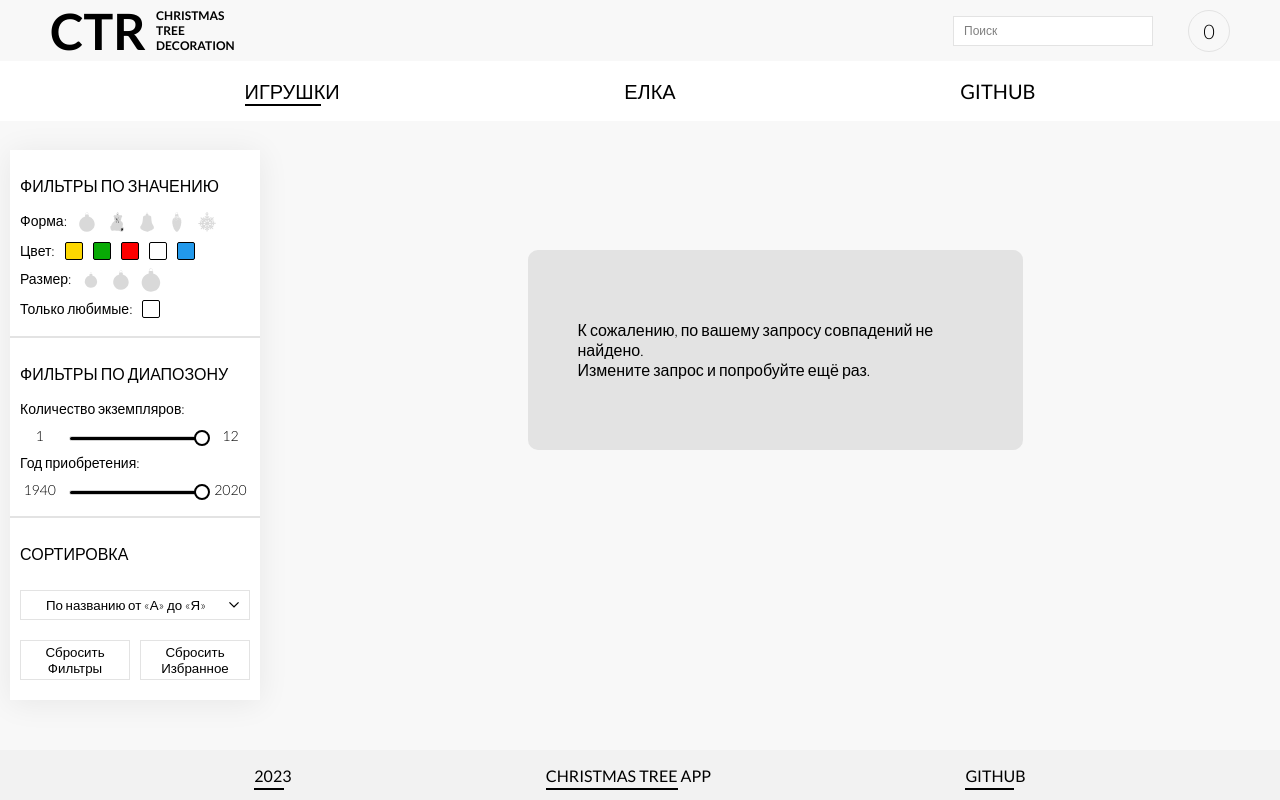
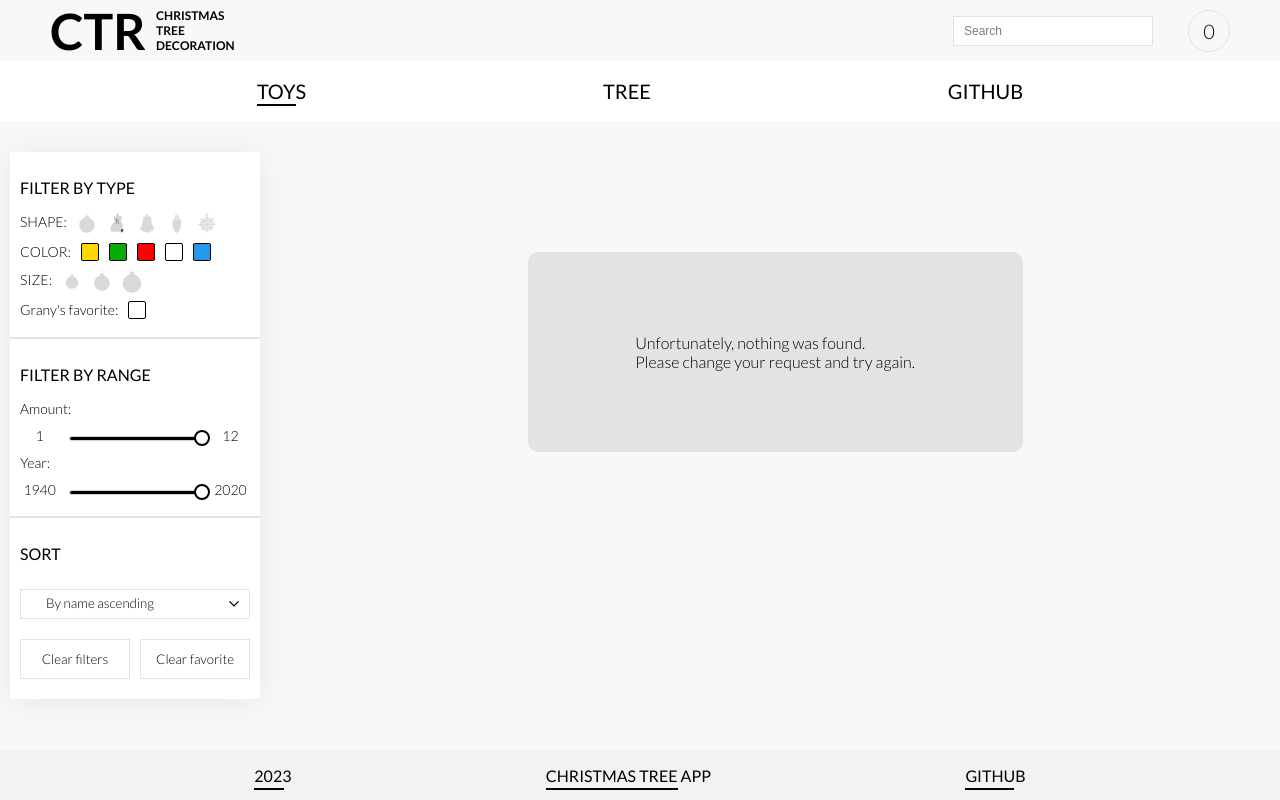
Before and after one commit to saratovkin/christmas-tree, a website built with webpack: page src/index.html in a window 1280 px wide. Built offline with nearby package versions, Linux system fonts and the light colour scheme; no server answers; files whose address does not match are found by name.

Commit message:
feat: translate app to english

```diff
--- a/src/components/controller/dataLoader.ts
+++ b/src/components/controller/dataLoader.ts
@@ -3,7 +3,7 @@ import Loader from "./loader";
 class DataLoader extends Loader {
   public constructor() {
     super(
-      "https://raw.githubusercontent.com/saratovkin/art-quiz-json/main/decorations.json"
+      "https://raw.githubusercontent.com/saratovkin/json-data/main/decorations.json"
     );
   }
 }
--- a/src/components/view/dataView.ts
+++ b/src/components/view/dataView.ts
@@ -51,22 +51,22 @@ class DataView {
         item.name;
       decorationCardClone.querySelector(
         ".decoration-count"
-      )!.textContent = `Количество: ${item.count}`;
+      )!.textContent = `Amount: ${item.count}`;
       decorationCardClone.querySelector(
         ".decoration-year"
-      )!.textContent = `Год покупки: ${item.year}`;
+      )!.textContent = `Year: ${item.year}`;
       decorationCardClone.querySelector(
         ".decoration-shape"
-      )!.textContent = `Форма: ${item.shape}`;
+      )!.textContent = `Shape: ${item.shape}`;
       decorationCardClone.querySelector(
         ".decoration-color"
-      )!.textContent = `Цвет: ${item.color}`;
+      )!.textContent = `Color: ${item.color}`;
       decorationCardClone.querySelector(
         ".decoration-size"
-      )!.textContent = `Размер: ${item.size}`;
+      )!.textContent = `Size: ${item.size}`;
       decorationCardClone.querySelector(
         ".decoration-is-fav"
-      )!.textContent = `Любимая: ${item.favorite ? "да" : "нет"}`;
+      )!.textContent = `Grany's favorite ${item.favorite ? "yes" : "no"}`;
       if (this.favToys.favList.includes(item.num)) {
         decorationCardClone
           .querySelector(".decoration")
--- a/src/components/view/filterView.ts
+++ b/src/components/view/filterView.ts
@@ -51,11 +51,11 @@ class FilterView {
   private static getAttributes(type: string): string[] {
     switch (type) {
       case "shape":
-        return ["шар", "фигурка", "колокольчик", "шишка", "снежинка"];
+        return ["ball", "toy", "bell", "cone", "snowflake"];
       case "color":
-        return ["желтый", "зелёный", "красный", "белый", "синий"];
+        return ["yellow", "green", "red", "white", "blue"];
       case "size":
-        return ["малый", "средний", "большой"];
+        return ["small", "medium", "large"];
       case "fav":
         return ["false"];
       default:
@@ -98,18 +98,8 @@ class FilterView {
   }
 
   private static getTitle(type: string): string {
-    switch (type) {
-      case "shape":
-        return "Форма";
-      case "color":
-        return "Цвет";
-      case "size":
-        return "Размер";
-      case "fav":
-        return "Только любимые";
-      default:
-        return "";
-    }
+    if (type === "fav") return "Grany's favorite";
+    return type.toUpperCase();
   }
 
   private static addFilterNode(type: string): void {
--- a/src/index.html
+++ b/src/index.html
@@ -1,5 +1,6 @@
 <!DOCTYPE html>
 <html lang="en">
+
 <head>
   <meta charset="UTF-8" />
   <meta http-equiv="X-UA-Compatible" content="IE=edge" />
@@ -9,18 +10,11 @@
   <link rel="preconnect" href="https://fonts.gstatic.com" crossorigin />
   <link rel="preconnect" href="https://fonts.googleapis.com" />
   <link rel="preconnect" href="https://fonts.gstatic.com" crossorigin />
-    <link
-      href="https://fonts.googleapis.com/css2?family=Lato:wght@300;400;700&display=swap"
-      rel="stylesheet"
-    />
-    <link
-      rel="stylesheet"
-      href="https://fonts.googleapis.com/css2?family=Material+Symbols+Outlined:opsz,wght,FILL,GRAD@48,100,0,0"
-    />
-    <link
-      rel="stylesheet"
-      href="https://fonts.googleapis.com/css2?family=Material+Symbols+Sharp:opsz,wght,FILL,GRAD@48,100,1,0"
-    />
+  <link href="https://fonts.googleapis.com/css2?family=Lato:wght@300;400;700&display=swap" rel="stylesheet" />
+  <link rel="stylesheet"
+    href="https://fonts.googleapis.com/css2?family=Material+Symbols+Outlined:opsz,wght,FILL,GRAD@48,100,0,0" />
+  <link rel="stylesheet"
+    href="https://fonts.googleapis.com/css2?family=Material+Symbols+Sharp:opsz,wght,FILL,GRAD@48,100,1,0" />
   <link rel="icon" src="assets/favicon.ico" />
 </head>
 
@@ -33,33 +27,26 @@
         <h1>Christmas Tree Decoration</h1>
       </div>
       <div class="misc-container">
-          <input
-            type="search"
-            class="search"
-            placeholder="Поиск"
-            autocomplete="off"
-          />
+        <input type="search" class="search" placeholder="Search" autocomplete="off" />
         <span class="fav-count"> 0 </span>
       </div>
     </div>
     <div class="header-nav">
-        <span class="nav clicked" id="toys-button">Игрушки</span>
-        <span class="nav" id="tree-button">Елка</span>
-        <a class="nav" href="https://github.com/saratovkin" target="_blank"
-          >GitHub</a
-        >
+      <span class="nav clicked" id="toys-button">Toys</span>
+      <span class="nav" id="tree-button">Tree</span>
+      <a class="nav" href="https://github.com/saratovkin" target="_blank">GitHub</a>
     </div>
   </header>
   <main class="main">
     <div class="toys-page">
       <aside class="filter-options">
         <div class="filter-option">
-            <p>Фильтры по значению</p>
+          <p>Filter by type</p>
         </div>
         <div class="filter-option">
-            <p>Фильтры по диапозону</p>
+          <p>Filter by range</p>
           <div class="count-slider">
-              <span>Количество экземпляров:</span>
+            <span>Amount:</span>
             <div class="slider-container">
               <span class="count-from">1</span>
               <div class="slider" id="count-slider"></div>
@@ -67,7 +54,7 @@
             </div>
           </div>
           <div class="year-slider">
-              <span>Год приобретения:</span>
+            <span>Year:</span>
             <div class="slider-container">
               <span class="year-from">1940</span>
               <div class="slider" id="year-slider"></div>
@@ -76,38 +63,36 @@
           </div>
         </div>
         <div class="filter-option">
-            <p>Сортировка</p>
+          <p>Sort</p>
           <select class="sort-select">
-              <optgroup>
             <option selected="" value="name">
-                  По названию от «А» до «Я»
+              By name ascending
             </option>
-                <option value="name-desc">По названию от «Я» до «А»</option>
+            <option value="name-desc">By name descending</option>
             <option value="year">
-                  По году приобретения по возрастанию
+              By year ascending
             </option>
             <option value="year-desc">
-                  По году приобретения по убыванию
+              By year descending
             </option>
-              </optgroup>
           </select>
           <div class="reset-buttons">
-              <button class="reset-filter">Сбросить Фильтры</button>
-              <button class="reset-fav">Сбросить Избранное</button>
+            <button class="reset-filter">Clear filters</button>
+            <button class="reset-fav">Clear favorite</button>
           </div>
         </div>
       </aside>
       <div class="decorations-container">
         <div class="search-alert hide">
           <span>
-              К сожалению, по вашему запросу совпадений не найдено. <br />
-              Измените запрос и попробуйте ещё раз.
+            Unfortunately, nothing was found. <br />
+            Please change your request and try again.
           </span>
         </div>
         <template id="decorationTemplate">
           <div class="decoration">
             <div class="fav-limit hide">
-                <span> Лимит избранного - 20 шт. </span>
+              <span> Favorite limit is 20 pcs. </span>
             </div>
             <div class="decoration-toggle-fav">
               <span class="material-symbols-outlined"> favorite </span>
@@ -130,15 +115,15 @@
     <div class="tree-page hide">
       <aside class="tree-parameters">
         <div class="view-option">
-            <p class="section-name">Выбери елку</p>
+          <p class="section-name">Choose a tree</p>
           <div class="tree-picker"></div>
         </div>
         <div class="view-option">
-            <p class="section-name">Выбери фон</p>
+          <p class="section-name">Choose a background</p>
           <div class="bg-picker"></div>
         </div>
         <div class="view-option">
-            <p class="section-name">Гирлянда</p>
+          <p class="section-name">Garland</p>
           <div class="garland-picker">
             <div class="garland-option multi"></div>
             <div class="garland-option red"></div>
@@ -147,35 +132,22 @@
             <div class="garland-option blue"></div>
           </div>
           <div class="garland-switch">
-              <button class="garland-button hide">Отключить</button>
+            <button class="garland-button hide">Turn off</button>
           </div>
         </div>
         <button class="default-button" id="default-tree">
-            Сбросить настройки
+          Reset settings
         </button>
       </aside>
       <div class="tree-container bg-image">
         <div class="snow-container hide" id="snow-container">
           <div class="snowflakes">
-              <i></i><i></i><i></i><i></i><i></i><i></i><i></i><i></i><i></i
-              ><i></i><i></i><i></i><i></i><i></i><i></i><i></i><i></i><i></i
-              ><i></i><i></i><i></i><i></i><i></i><i></i><i></i><i></i><i></i
-              ><i></i><i></i><i></i><i></i><i></i><i></i><i></i><i></i><i></i
-              ><i></i><i></i><i></i><i></i><i></i><i></i><i></i><i></i><i></i
-              ><i></i><i></i><i></i><i></i><i></i><i></i><i></i><i></i><i></i
-              ><i></i><i></i><i></i><i></i><i></i><i></i><i></i><i></i><i></i
-              ><i></i><i></i><i></i><i></i><i></i><i></i><i></i><i></i><i></i
-              ><i></i><i></i><i></i><i></i><i></i><i></i><i></i><i></i><i></i
-              ><i></i><i></i><i></i>
+            <i></i><i></i><i></i><i></i><i></i><i></i><i></i><i></i><i></i><i></i><i></i><i></i><i></i><i></i><i></i><i></i><i></i><i></i><i></i><i></i><i></i><i></i><i></i><i></i><i></i><i></i><i></i><i></i><i></i><i></i><i></i><i></i><i></i><i></i><i></i><i></i><i></i><i></i><i></i><i></i><i></i><i></i><i></i><i></i><i></i><i></i><i></i><i></i><i></i><i></i><i></i><i></i><i></i><i></i><i></i><i></i><i></i><i></i><i></i><i></i><i></i><i></i><i></i><i></i><i></i><i></i><i></i><i></i><i></i><i></i><i></i><i></i><i></i><i></i><i></i><i></i><i></i><i></i><i></i><i></i><i></i><i></i><i></i><i></i>
           </div>
         </div>
         <div class="tree-image">
           <svg class="tree-droppable" height="200" width="300">
-              <path
-                class="drop-zone"
-                d="M150 0 L75 200 L225 200 Z"
-                fill="transparent"
-              />
+            <path class="drop-zone" d="M150 0 L75 200 L225 200 Z" fill="transparent" />
           </svg>
           <div class="tree-lights"></div>
         </div>
@@ -186,14 +158,9 @@
           <div class="snow-button" id="snow-button"></div>
         </div>
         <div class="view-option">
-            <p class="section-name">Игрушки</p>
+          <p class="section-name">Toys</p>
           <div class="toys-picker"></div>
         </div>
-          <!-- <div class="view-option single-button">
-          <button class="default-button" id="default-tree">
-            Сбросить настройки
-          </button>
-        </div> -->
       </aside>
     </div>
   </main>
@@ -203,4 +170,5 @@
     <a href="https://github.com/saratovkin" target="_blank">GitHub</a>
   </footer>
 </body>
+
 </html>
```
Lines whose indentation alone changed are shown as unchanged.
